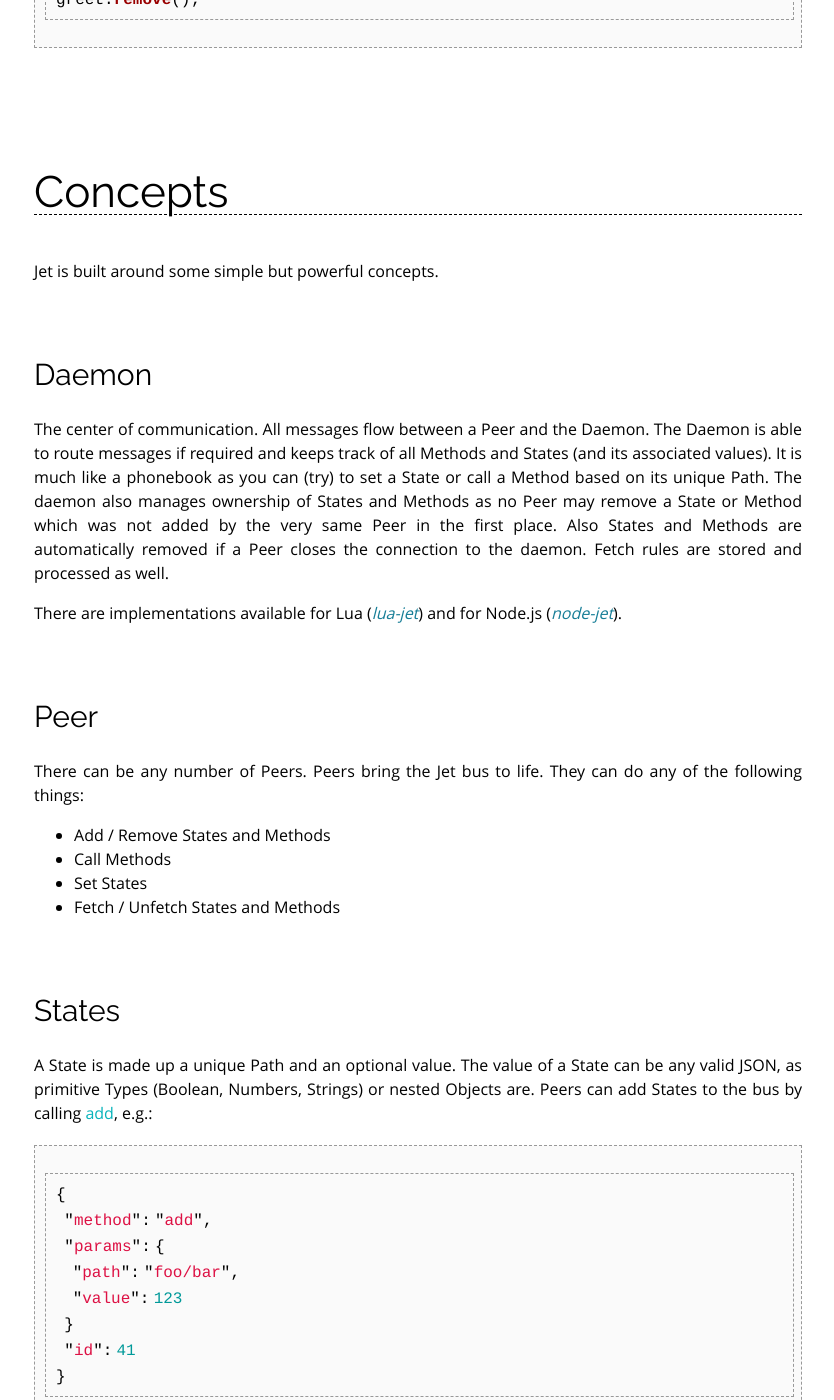
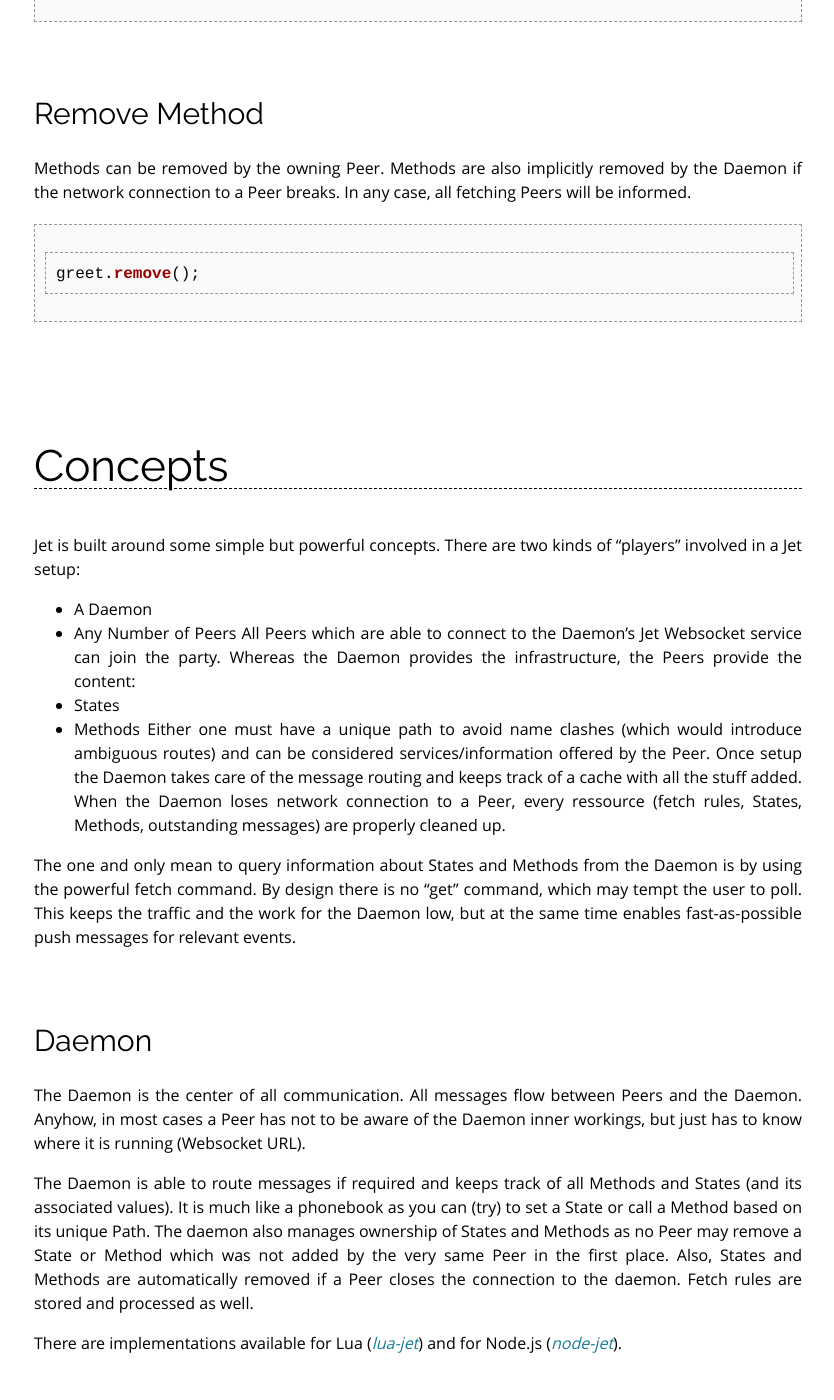
Before and after one commit to HBM/jet, a Jekyll site: the page built from index.md, in a window 1280 px wide and 1400 px high, scrolled down 5247 px. Shown: the whole window, without its empty margins (222-1056 px from the left). Built offline with Jekyll 4.4.1, drawn with Linux system fonts in a browser that asks for light colours; Markdown is read by kramdown in place of the engine named in the settings; some of the changed text lies outside the part shown.

Commit message:
more content

````diff
--- a/index.md
+++ b/index.md
@@ -8,14 +8,15 @@ title: Jet
 Jet is a lightweight message protocol for realtime communication between apps.
 These apps may run within browsers, on servers or even on embedded systems with
 very limited ressources. It may be considered a realtime auto-sync database like
-[Firebase](http://firebase.com) or as a web-enabled system bus like [DBus](dbus.freedesktop.org).
+[Firebase](http://firebase.com) or as a web-enabled system bus like
+[DBus](dbus.freedesktop.org).
 
 It employs Websockets as transport and JSON-RPC 2.0 as message format.
 On top, Jet adds few simple concepts and a handfull of message definitions which
 allow efficient, flexible and transparent information flow. Implementations are
 pretty small, e.g. the full-featured Javascript Peer for
-[Browsers](http://https://github.com/lipp/jet-js/blob/master/peer.js) has <1k
-lines of code (SLOC).
+[Browsers](https://github.com/lipp/jet-js/blob/master/peer.js) has < 700
+lines of code (SLOC) and uses minified and gzipped < 2k bytes.
 
 # Jet in 10 Minutes
 
@@ -167,18 +168,60 @@ Peers will be informed.
 
 ```javascript
 foo.remove();
+```
+
+## Remove Method
+
+Methods can be removed by the owning Peer. Methods are also implicitly removed by
+the Daemon if the network connection to a Peer breaks. In any case, all fetching
+Peers will be informed.
+
+```javascript
 greet.remove();
 ```
 
+
 # Concepts
 
-Jet is built around some simple but powerful concepts.
+Jet is built around some simple but powerful concepts. There are two kinds of
+"players" involved in a Jet setup:
+- A Daemon
+- Any Number of Peers
+All Peers which are able to connect to the Daemon's Jet Websocket service can join
+the party. Whereas the Daemon provides the infrastructure, the Peers provide the
+content:
+- States
+- Methods
+Either one must have a unique path to avoid name clashes
+(which would introduce ambiguous routes) and can be considered
+services/information offered by the Peer. Once setup the Daemon takes care of
+the message routing and keeps track of a cache with all the stuff added. When the
+Daemon loses network connection to a Peer, every ressource (fetch rules, States,
+Methods, outstanding messages) are properly cleaned up.
+
+The one and only mean to query information about States and Methods from the Daemon
+is by using the powerful fetch command. By design there is no "get" command,
+which may tempt the user to poll. This keeps the traffic and the work for the Daemon
+low, but at the same time enables fast-as-possible push messages for relevant
+events.
+
 
 ## Daemon
 
-The center of communication. All messages flow between a Peer and the Daemon. The Daemon is able to route messages if required and keeps track of all Methods and States (and its associated values). It is much like a phonebook as you can (try) to set a State or call a Method based on its unique Path. The daemon also manages ownership of States and Methods as no Peer may remove a State or Method which was not added by the very same Peer in the first place. Also States and Methods are automatically removed if a Peer closes the connection to the daemon. Fetch rules are stored and processed as well.
+The Daemon is the center of all communication. All messages flow between Peers
+and the Daemon. Anyhow, in most cases a Peer has not to be aware of the Daemon inner workings,
+but just has to know where it is running (Websocket URL).
 
-There are implementations available for Lua ([lua-jet](http://github.com/lipp/lua-jet)) and for Node.js ([node-jet](http://github.com/lipp/node-jet)).
+The Daemon is able to route messages if required and keeps track
+of all Methods and States (and its associated values). It is much like a
+phonebook as you can (try) to set a State or call a Method based on its unique
+Path. The daemon also manages ownership of States and Methods as no Peer may
+remove a State or Method which was not added by the very same Peer in the first
+place. Also, States and Methods are automatically removed if a Peer closes the
+connection to the daemon. Fetch rules are stored and processed as well.
+
+There are implementations available for Lua ([lua-jet](http://github.com/lipp/lua-jet))
+and for Node.js ([node-jet](http://github.com/lipp/node-jet)).
 
 ## Peer
 
````
Also changed, not shown: other parts of index.md (+2 -2 lines).
